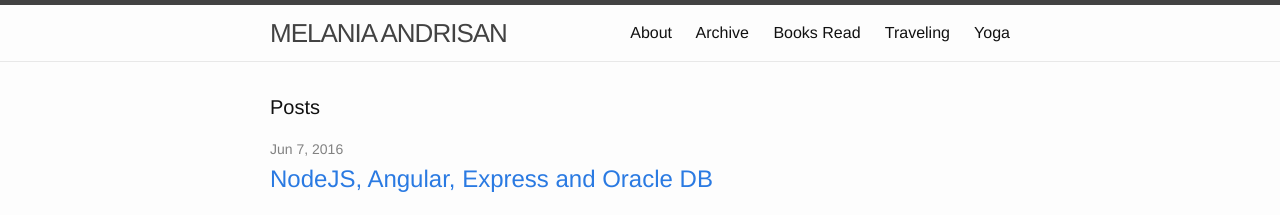
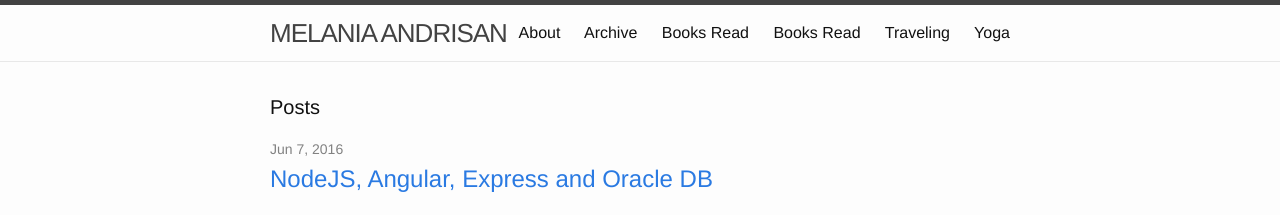
Before and after one commit to melaniaandrisan/melaniaandrisan.github.io, a Jekyll site: the page built from index.html, in a window 1280 px wide. Shown: the top 215 px of the page. Built offline with Jekyll 4.4.1, drawn with Linux system fonts in a browser that asks for light colours; comment, search, counter and statistics services are not loaded.

Commit message:
Update food_history.md

```diff
--- a/food_history.md
+++ b/food_history.md
@@ -1 +1,7 @@
+---
+layout: page
+title: Books Read
+permalink: /foodhistory/
+---
+
 My loved recepies
```
